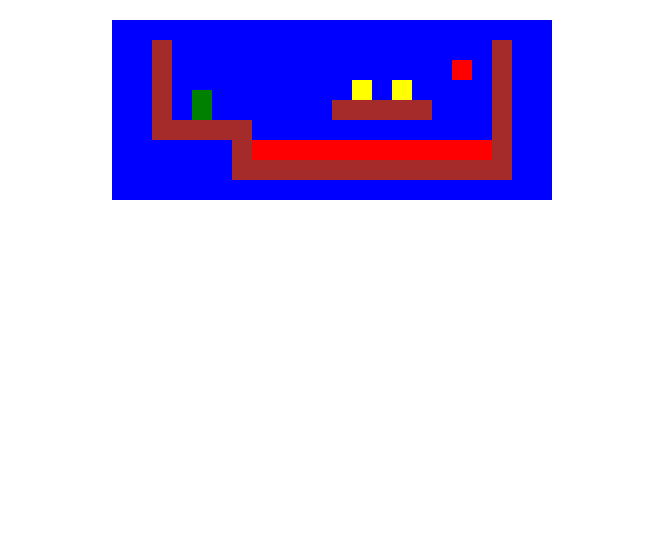
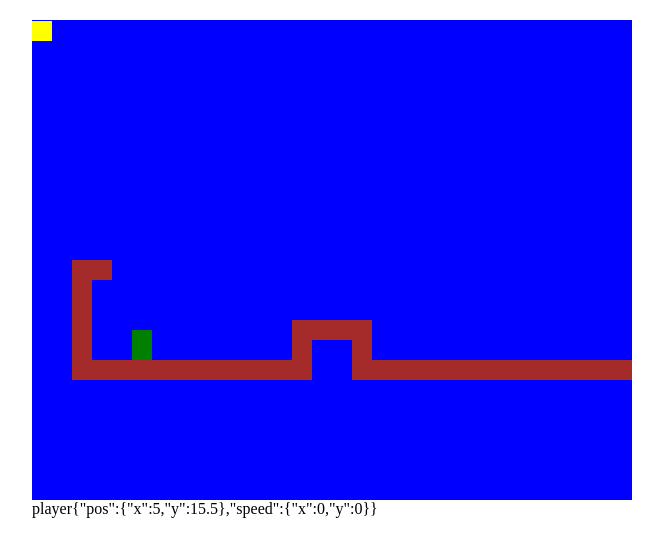
Before and after one commit to Fa3ris/eloquent-js, a website with bundled scripts: page dark-blue/index.html in a window 1280 px wide. Shown: the whole page, without its empty margins (308-971 px from the left). Built offline with nearby package versions, Linux system fonts and the light colour scheme.

Commit message:
refactor but buggy

```diff
--- /dev/null
+++ b/dark-blue/game/core.ts
@@ -0,0 +1,239 @@
+import { GameStatus, State } from "../main.js";
+import { Renderer, RendererConstructor } from "../render/dom-renderer.js";
+import { Level } from "./level.js";
+import { KeysDown, trackKeys } from "./utils.js";
+
+export function runAnimation(func: (step: number) => boolean) {
+    let lastTime: number | null = null
+
+    // time is in MILLISECONDS
+    function frame(time: number) {
+        if (lastTime != null) {
+            // step is in SECONDS !!!
+            const step = Math.min(time - lastTime, 100) / 1000
+            if (func(step) === false) { return }
+        }
+        lastTime = time;
+        requestAnimationFrame(frame)
+    }
+
+    requestAnimationFrame(frame)
+}
+
+export function runLevel(level: Level, rendererCtr: RendererConstructor, keys: KeysDown): Promise<GameStatus> {
+
+    let renderer: Renderer = new rendererCtr(document.body, level)
+
+    let state = State.start(level)
+
+    let timeBeforeExit = 1 // second
+
+    return new Promise(resolve => {
+        runAnimation(step => {
+            state = state.update(step, keys)
+            renderer.syncState(state)
+            if (state.status == 'playing') {
+                return true // continue to runAnimation
+            } else if (timeBeforeExit > 0) {
+                timeBeforeExit -= step
+                return true // game is finished but let player see the state
+            } else { // clear and stop animation
+                renderer.clear()
+                resolve(state.status)
+                return false
+            }
+        })
+
+    })
+
+}
+export async function runGame(renderCtr: RendererConstructor, levelPlans: string[] = GAME_LEVELS) {
+
+    const keys = trackKeys()
+
+    for (let i = 0; i < levelPlans.length;) {
+        console.log('run level', i)
+        const status = await runLevel(new Level(levelPlans[i]), renderCtr, keys)
+
+        if (status === 'win') {
+            i++
+        }
+    }
+
+    console.log('WINNER', levelPlans.length - 1)
+}
+
+
+const GAME_LEVELS = [`
+................................................................................
+................................................................................
+................................................................................
+................................................................................
+................................................................................
+................................................................................
+..................................................................###...........
+...................................................##......##....##+##..........
+....................................o.o......##..................#+++#..........
+.................................................................##+##..........
+...................................#####..........................#v#...........
+............................................................................##..
+..##......................................o.o................................#..
+..#.....................o....................................................#..
+..#......................................#####.............................o.#..
+..#..........####.......o....................................................#..
+..#..@.......#..#................................................#####.......#..
+..############..###############...####################.....#######...#########..
+..............................#...#..................#.....#....................
+..............................#+++#..................#+++++#....................
+..............................#+++#..................#+++++#....................
+..............................#####..................#######....................
+................................................................................
+................................................................................
+`,`
+................................................................................
+................................................................................
+....###############################.............................................
+...##.............................##########################################....
+...#.......................................................................##...
+...#....o...................................................................#...
+...#................................................=.......................#...
+...#.o........################...................o..o...........|........o..#...
+...#.........................#..............................................#...
+...#....o....................##########.....###################....##########...
+...#..................................#+++++#.................#....#............
+...###############....oo......=o.o.o..#######.###############.#....#............
+.....#...............o..o.............#.......#......#........#....#............
+.....#....................#############..######.####.#.########....########.....
+.....#.............########..............#...........#.#..................#.....
+.....#..........####......####...#####################.#..................#.....
+.....#........###............###.......................########....########.....
+.....#.......##................#########################......#....#............
+.....#.......#................................................#....#............
+.....###......................................................#....#............
+.......#...............o...........................................#............
+.......#...............................................o...........#............
+.......#########......###.....############.........................##...........
+.............#..................#........#####....#######.o.........########....
+.............#++++++++++++++++++#............#....#.....#..................#....
+.............#++++++++++++++++++#..........###....###...####.o.............#....
+.............####################..........#........#......#.....|.........#....
+...........................................#++++++++#......####............#....
+...........................................#++++++++#.........#........@...#....
+...........................................#++++++++#.........##############....
+...........................................##########...........................
+................................................................................
+`,`
+......................................#++#........................#######....................................#+#..
+......................................#++#.....................####.....####.................................#+#..
+......................................#++##########...........##...........##................................#+#..
+......................................##++++++++++##.........##.............##...............................#+#..
+.......................................##########++#.........#....................................o...o...o..#+#..
+................................................##+#.........#.....o...o....................................##+#..
+.................................................#+#.........#................................###############++#..
+.................................................#v#.........#.....#...#........................++++++++++++++##..
+.............................................................##..|...|...|..##............#####################...
+..............................................................##+++++++++++##............v........................
+...............................................................####+++++####......................................
+...............................................#.....#............#######........###.........###..................
+...............................................#.....#...........................#.#.........#.#..................
+...............................................#.....#.............................#.........#....................
+...............................................#.....#.............................##........#....................
+...............................................##....#.............................#.........#....................
+...............................................#.....#......o..o.....#...#.........#.........#....................
+...............#######........###...###........#.....#...............#...#.........#.........#....................
+..............##.....##.........#...#..........#.....#.....######....#...#...#########.......#....................
+.............##.......##........#.o.#..........#....##...............#...#...#...............#....................
+.....@.......#.........#........#...#..........#.....#...............#...#...#...............#....................
+....###......#.........#........#...#..........#.....#...............#...#####...######......#....................
+....#.#......#.........#.......##.o.##.........#.....#...............#.....o.....#.#.........#....................
+++++#.#++++++#.........#++++++##.....##++++++++##....#++++++++++.....#.....=.....#.#.........#....................
+++++#.#++++++#.........#+++++##.......##########.....#+++++++##+.....#############.##..o.o..##....................
+++++#.#++++++#.........#+++++#....o.................##++++++##.+....................##.....##.....................
+++++#.#++++++#.........#+++++#.....................##++++++##..+.....................#######......................
+++++#.#++++++#.........#+++++##.......##############++++++##...+..................................................
+++++#.#++++++#.........#++++++#########++++++++++++++++++##....+..................................................
+++++#.#++++++#.........#++++++++++++++++++++++++++++++++##.....+..................................................
+`,`
+..............................................................................................................
+..............................................................................................................
+..............................................................................................................
+..............................................................................................................
+..............................................................................................................
+........................................o.....................................................................
+..............................................................................................................
+........................................#.....................................................................
+........................................#.....................................................................
+........................................#.....................................................................
+........................................#.....................................................................
+.......................................###....................................................................
+.......................................#.#.................+++........+++..###................................
+.......................................#.#.................+#+........+#+.....................................
+.....................................###.###................#..........#......................................
+......................................#...#.................#...oooo...#.......###............................
+......................................#...#.................#..........#......#+++#...........................
+......................................#...#.................############.......###............................
+.....................................##...##......#...#......#................................................
+......................................#...#########...########..............#.#...............................
+......................................#...#...........#....................#+++#..............................
+......................................#...#...........#.....................###...............................
+.....................................##...##..........#.......................................................
+......................................#...#=.=.=.=....#............###........................................
+......................................#...#...........#...........#+++#.......................................
+......................................#...#....=.=.=.=#.....o......###.......###..............................
+.....................................##...##..........#.....................#+++#.............................
+..............................o...o...#...#...........#.....#................##v........###...................
+......................................#...#...........#..............#.................#+++#..................
+.............................###.###.###.###.....o.o..#++++++++++++++#...................v#...................
+.............................#.###.#.#.###.#..........#++++++++++++++#........................................
+.............................#.............#...#######################........................................
+.............................##...........##.........................................###......................
+..###.........................#.....#.....#.........................................#+++#................###..
+..#.#.........................#....###....#..........................................###.................#.#..
+..#...........................#....###....#######........................#####.............................#..
+..#...........................#...........#..............................#...#.............................#..
+..#...........................##..........#..............................#.#.#.............................#..
+..#.......................................#.......|####|....|####|.....###.###.............................#..
+..#................###.............o.o....#..............................#.........###.....................#..
+..#...............#####.......##..........#.............................###.......#+++#..........#.........#..
+..#...............o###o.......#....###....#.............................#.#........###..........###........#..
+..#................###........#############..#.oo.#....#.oo.#....#.oo..##.##....................###........#..
+..#......@..........#.........#...........#++#....#++++#....#++++#....##...##....................#.........#..
+..#############################...........#############################.....################################..
+..............................................................................................................
+..............................................................................................................
+`,`
+..................................................................................................###.#.......
+......................................................................................................#.......
+..................................................................................................#####.......
+..................................................................................................#...........
+..................................................................................................#.###.......
+..........................o.......................................................................#.#.#.......
+.............................................................................................o.o.o###.#.......
+...................###................................................................................#.......
+.......+..o..+................................................#####.#####.#####.#####.#####.#####.#####.......
+.......#.....#................................................#...#.#...#.#...#.#...#.#...#.#...#.#...........
+.......#=.o..#............#...................................###.#.###.#.###.#.###.#.###.#.###.#.#####.......
+.......#.....#..................................................#.#...#.#...#.#...#.#...#.#...#.#.....#.......
+.......+..o..+............o..................................####.#####.#####.#####.#####.#####.#######.......
+..............................................................................................................
+..........o..............###..............................##..................................................
+..............................................................................................................
+..............................................................................................................
+......................................................##......................................................
+...................###.........###............................................................................
+..............................................................................................................
+..........................o.....................................................#......#......................
+..........................................................##.....##...........................................
+.............###.........###.........###.................................#..................#.................
+..............................................................................................................
+.................................................................||...........................................
+..###########.................................................................................................
+..#.........#.o.#########.o.#########.o.##................................................#...................
+..#.........#...#.......#...#.......#...#.................||..................#.....#.........................
+..#..@......#####...o...#####...o...#####.....................................................................
+..#######.....................................#####.......##.....##.....###...................................
+........#=..................=................=#...#.....................###...................................
+........#######################################...#+++++++++++++++++++++###+++++++++++++++++++++++++++++++++++
+..................................................############################################################
+..............................................................................................................
+`];
--- a/dark-blue/game/entities.ts
+++ b/dark-blue/game/entities.ts
@@ -10,6 +10,9 @@ export type Entity = {
     type: EntityType
     pos: Vector2
     size: Vector2
+
+
+    debugStr?(): string
 }
 
 export type EntityCreatorFn = (pos: Vector2, char: string) => Entity;
@@ -44,7 +47,8 @@ export class Player {
     }
 
     update(step: number, state: State, keys: KeysDown): Entity {
-
+        // keys["ArrowLeft"]= true
+        // debugger
         let xSpeed = 0;
 
         if (goLeft(keys)) {
@@ -77,6 +81,9 @@ export class Player {
         throw new Error('player cannot collide with himself')
     }
 
+    debugStr(): string {
+        return 'player' + JSON.stringify({pos: this.pos, speed: this._speed})
+    }
 }
 
 
--- a/dark-blue/game/utils.ts
+++ b/dark-blue/game/utils.ts
@@ -1,4 +1,4 @@
-import { Entity } from "./entities";
+import { Entity } from "./entities.js";
 
 export class Vector2 {
     x: number
@@ -28,7 +28,11 @@ export function aabbCollision(e1: Entity, e2: Entity): boolean {
 
 }
 
-export function trackKeys(keysToTrack: string[] = ["ArrowLeft", "ArrowRight", "ArrowUp"]): KeysDown {
+const LEFT = "ArrowLeft"
+const RIGHT = "ArrowRight"
+const UP = "ArrowUp"
+
+export function trackKeys(keysToTrack: string[] = [LEFT, RIGHT, UP]): KeysDown {
     const keys: KeysDown = Object.create({})
 
     function track(e: KeyboardEvent) {
@@ -47,22 +51,14 @@ export function trackKeys(keysToTrack: string[] = ["ArrowLeft", "ArrowRight", "A
 export type KeysDown = {[key: string]: any };
 
 export function goLeft(keys: KeysDown): boolean {
-    return keys['ArrowLeft']
+    return keys[LEFT]
 
 }
 
 export function goRight(keys: KeysDown): boolean {
-    return keys['ArrowRight']
+    return keys[RIGHT]
 }
 
 export function jump(keys: KeysDown): boolean {
-    return keys['ArrowUp']
+    return keys[UP]
 }
-
-
-export function runAnimation(func: any) {
-
-}
-
-export function runLevel() {}
-export function runGame() {}
--- a/dark-blue/main.ts
+++ b/dark-blue/main.ts
@@ -1,3 +1,4 @@
+import { runGame } from "./game/core.js";
 import { Entity, Player } from "./game/entities.js";
 import { Level } from "./game/level.js";
 import { aabbCollision } from "./game/utils.js";
@@ -54,10 +55,7 @@ export class State {
 }
 
 
-const level = new Level()
-const state = State.start(level)
 
 if (typeof window !== 'undefined') {
-    const renderer = new DOMRenderer(document.body, level)
-    renderer.syncState(state)
+    runGame(DOMRenderer)
 }
--- a/dark-blue/render/dom-renderer.ts
+++ b/dark-blue/render/dom-renderer.ts
@@ -2,11 +2,20 @@ import { Entity } from "../game/entities";
 import { Level } from "../game/level.js";
 import { State } from "../main.js";
 
-export class DOMRenderer {
+export interface Renderer {
+
+    clear(): void
+    syncState(state: State): void
+}
+
+export type RendererConstructor = new(parent: Node, level: Level) => Renderer
+
+export class DOMRenderer implements Renderer {
 
     dom: HTMLElement
 
     entityLayer: HTMLElement | null
+    debugLayer: HTMLElement | null
 
     grid: HTMLElement
 
@@ -16,6 +25,7 @@ export class DOMRenderer {
         this.dom.style.width = `${level._width * SCALE}px`
         parentElt.appendChild(this.dom)
         this.entityLayer = null
+        this.debugLayer = null
     }
 
     clear() {
@@ -24,8 +34,18 @@ export class DOMRenderer {
 
     syncState(state: State) {
         if (this.entityLayer) { this.entityLayer.remove() }
+        if (this.debugLayer) {this.debugLayer.remove()}
         this.entityLayer = drawEntities(state.entities)
         this.dom.appendChild(this.entityLayer)
+
+        this.debugLayer = createElement('div', {class: "debug"})
+        state.entities.forEach(e => {
+            if (e.debugStr) {
+                (<HTMLElement> this.debugLayer).appendChild(createElement("div",{}, new Text(e.debugStr())))
+            }
+        })
+
+        this.dom.append(this.debugLayer)
         const playerElt = this.dom.getElementsByClassName("entity player")[0]
         playerElt.scrollIntoView()
         console.log('scrolled into view', playerElt)
@@ -54,7 +74,6 @@ function drawGrid(level: Level): HTMLElement {
     })
     return createElement("table", {
         class: 'background',
-        style: `width: 100%`
 
     }, ...grid)
 }
--- a/dark-blue/style.css
+++ b/dark-blue/style.css
@@ -8,6 +8,7 @@
     background-color: blue;
     border-spacing: 0;
     table-layout: fixed;
+    width: inherit;
 }
 
 .empty {
```
